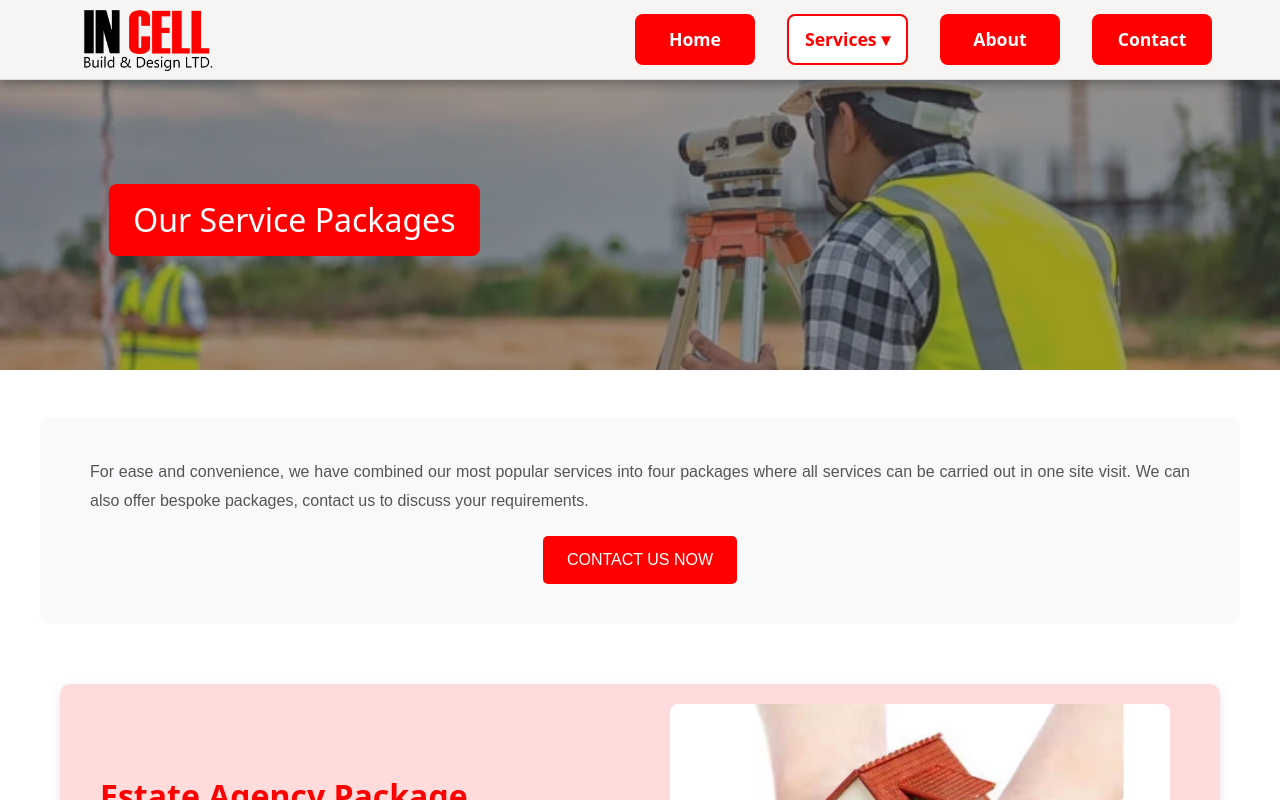
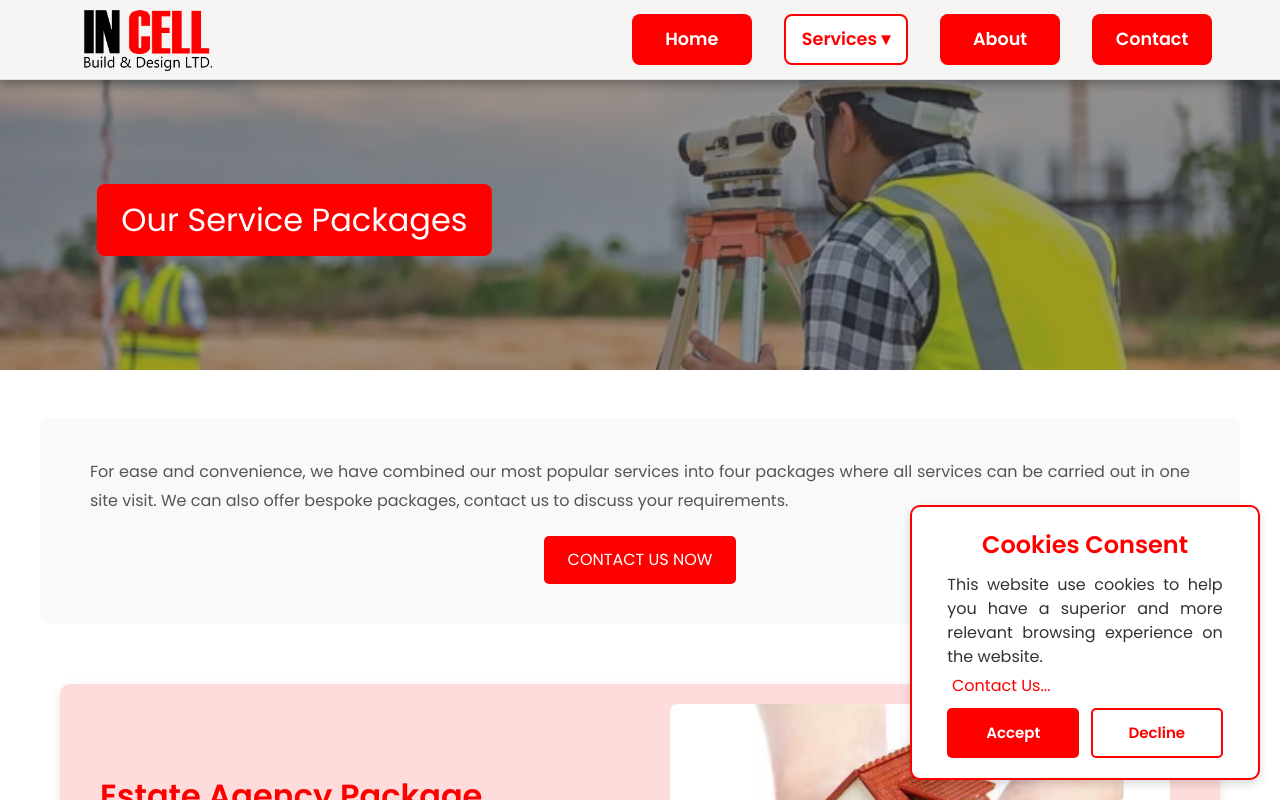
Before and after one commit to RitikRK96/Incell-World-Design, a React (Vite) app: page /services/packages in a window 1280 px wide. Shown: the top 800 px of the page. Built offline with nearby package versions, Linux system fonts and the light colour scheme.

Commit message:
All Done 2 😊

```diff
--- a/src/App.css
+++ b/src/App.css
@@ -1,3 +1,4 @@
+@import url('https://fonts.googleapis.com/css2?family=Poppins:wght@300;400;600&display=swap');
 *{
   margin: 0;
   padding: 0;
@@ -86,3 +87,100 @@
   text-align: center;
   margin-top: 20px;
 }
+
+
+
+body {
+  font-family: 'Poppins', sans-serif;
+}
+
+.cookie-container {
+  position: fixed;
+  bottom: 20px;
+  right: 20px;
+  width: 350px;
+  background-color: var(--bg-color);
+  color: var(--text-color);
+  padding: 20px;
+  border-radius: 10px;
+  box-shadow: 0px 4px 10px rgba(0, 0, 0, 0.15);
+  text-align: center;
+  border: 2px solid var(--primary-color);
+  z-index: 999;
+}
+
+.cookie-title {
+  font-size: 24px;
+  font-weight: 600;
+  color: var(--primary-color);
+  margin-bottom: 10px;
+}
+
+.cookie-text {
+  font-size: 16px;
+  font-weight: 400;
+  text-align: justify;
+  max-width: 90%;
+  margin: 0 auto 5px auto;
+}
+
+.cookie-link {
+  color: var(--primary-color);
+  text-decoration: underline;
+  font-weight: 500;
+  font-size: 16px;
+  display: block;
+  margin-bottom: 10px;
+  margin-left: 20px;
+  text-decoration: none;
+  text-align: left;
+}
+.cookie-link:hover{
+  text-decoration: underline;
+}
+
+.cookie-buttons {
+  display: flex;
+  justify-content: center;
+  gap: 12px;
+}
+
+.cookie-btn {
+  font-family: 'Poppins', sans-serif;
+  padding: 12px 18px;
+  border-radius: 5px;
+  font-size: 15px;
+  font-weight: bold;
+  cursor: pointer;
+  transition: all 0.3s ease-in-out;
+  border: 2px solid var(--primary-color);
+  width: 43%;
+}
+
+.accept-btn {
+  background-color: var(--primary-color);
+  color: white;
+}
+
+.accept-btn:hover {
+  background-color: var(--hover-bg-color);
+  color: var(--primary-color);
+}
+
+.decline-btn {
+  background-color: transparent;
+  color: var(--primary-color);
+}
+
+.decline-btn:hover {
+  background-color: #facfcf;
+}
+
+@media (max-width: 600px) {
+  .cookie-container {
+    bottom: 10px;
+    right: 10px;
+    width: 90%;
+    padding: 15px;
+  }
+}
--- a/src/App.jsx
+++ b/src/App.jsx
@@ -19,6 +19,7 @@ import RetrofitPas from "./Components/Services Wrapper/RetrofitPas";
 import Packages from "./Components/Services Wrapper/Packages";
 import BuildingSurveying from "./Components/Services Wrapper/BuildingSurveying";
 import Contactus from "./Components/ContactUS/Contactus";
+import PrivacyNotice from "./Components/PrivacyNotice/PrivacyNotice";
 
 // Scroll to top on route change
 const ScrollToTop = () => {
@@ -39,7 +40,9 @@ const App = () => {
 
   return (
     <Router>
+
       <ScrollToTop />
+      <PrivacyNotice/>
       <Navbar />
       <div className="pt-17">
         <Routes>
--- a/src/Components/ContactUS/Contactus.jsx
+++ b/src/Components/ContactUS/Contactus.jsx
@@ -78,7 +78,7 @@ const Contactus = () => {
               <h3>
                 <span className="icon">📍</span> Location:
               </h3>
-              <p>
+              <p style={{color:"var(--primary-color)"}}>
                 Incell 1 Nicholson Walk, Nicholson Shopping Centre, Maidenhead,
                 Berkshire, SL6 1LB
               </p>
@@ -89,7 +89,7 @@ const Contactus = () => {
                 <span className="icon">📧</span> Email:
               </h3>
               <p>
-                <a href="mailto:vibraenergyuk@gmail.com">
+                <a href="mailto:vibraenergyuk@gmail.com" style={{color:"var(--primary-color)"}}>
                 vibraenergyuk@gmail.com
                 </a>
               </p>
@@ -100,7 +100,9 @@ const Contactus = () => {
                 <span className="icon">📞</span> Call:
               </h3>
               <p>
-                <a href="tel:016287890952">01628 789 0952</a>
+                <a href="tel:016287890952" style={{color:"var(--primary-color)"}}>01628 789 0952 </a>|
+                <a href="tel:07481919131" style={{color:"var(--primary-color)"}}> 07481919131</a>
+
               </p>
             </div>
 
--- a/src/Components/Footer/Footer.jsx
+++ b/src/Components/Footer/Footer.jsx
@@ -51,11 +51,18 @@ const Footer = () => {
             </p>
             <br />
             <a
-              href="tel:+44016287890952"
+              href="tel:01628789052"
               className="footer-email"
               data-aos="fade-up"
             >
               01628 789 0952
+            </a> <span style={{color:"var(--primary-color)"}}>|</span>
+            <a
+              href="tel:07481919131"
+              className="footer-email"
+              data-aos="fade-up"
+            >
+              07481919131
             </a>
             <br />
             <a
--- /dev/null
+++ b/src/Components/PrivacyNotice/PrivacyNotice.jsx
@@ -0,0 +1,40 @@
+import React, { useState, useEffect } from "react";
+
+const CookieConsent = () => {
+  const [showPopup, setShowPopup] = useState(false);
+
+  useEffect(() => {
+    const consent = localStorage.getItem("cookieConsent");
+    if (!consent) {
+      setShowPopup(true);
+    }
+  }, []);
+
+  const handleAccept = () => {
+    localStorage.setItem("cookieConsent", "accepted");
+    setShowPopup(false);
+  };
+
+  const handleReject = () => {
+    localStorage.setItem("cookieConsent", "rejected");
+    setShowPopup(false);
+  };
+
+  if (!showPopup) return null;
+
+  return (
+    <div className="cookie-container">
+      <h2 className="cookie-title">Cookies Consent</h2>
+      <p className="cookie-text">
+      This website use cookies to help you have a superior and more relevant browsing experience on the website.
+      </p>
+      <a href="/contact" className="cookie-link">Contact Us...</a>
+      <div className="cookie-buttons">
+        <button onClick={handleAccept} className="cookie-btn accept-btn">Accept</button>
+        <button onClick={handleReject} className="cookie-btn decline-btn">Decline</button>
+      </div>
+    </div>
+  );
+};
+
+export default CookieConsent;
--- a/src/index.css
+++ b/src/index.css
@@ -3,11 +3,8 @@
 /* Root Variables */
 :root {
     --primary-color: red;
-    /* --primary-color: #025008; */
-    /* --primary-color: #1c3b6e; */
     --text-color: #333;
     --bg-color: #ffffff;
-    /* --hover-bg-color: #e0f2e9;  */
     --hover-bg-color: #ffdcdc;
     --hover-text-color: #ea3322;
     --border-color: #333;
@@ -17,9 +14,11 @@
   }
 
 
+
+
   body, html {
     margin: 0;
     padding: 0;
     width: 100vw;
-    overflow-x: hidden; /* Prevents horizontal scroll */
+    overflow-x: hidden;
   }
```
Also changed, not shown: 1 other file (tests, documents, lock files or other folders).
